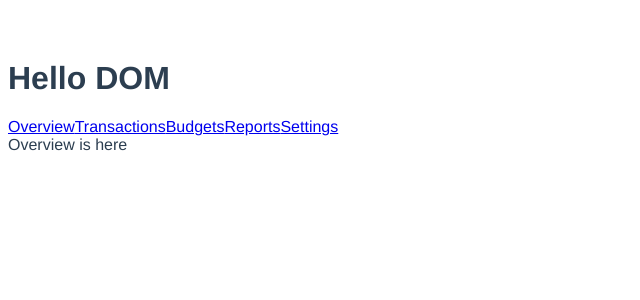
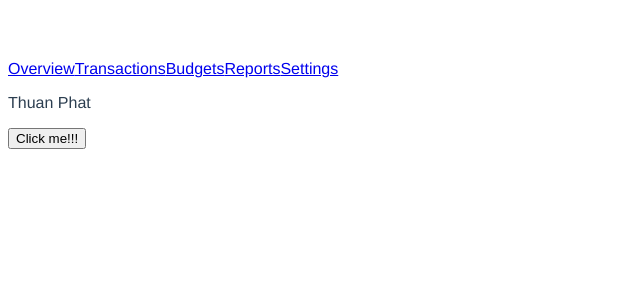
Before and after one commit to thuanphatt/learn-vue-router, a Vue app: page / in a window 1280 px wide. Shown: the top 300 px of the page, without its empty margins (0-640 px from the left). Built offline with nearby package versions, Linux system fonts and the light colour scheme; the HTML template or start-up script is replaced by a standard one.

Commit message:
learn more about composion API in vue3

```diff
--- a/src/App.vue
+++ b/src/App.vue
@@ -1,5 +1,4 @@
 <template>
-  <h1>Hello DOM</h1>
   <base-nav />
   <router-view />
 </template>
--- a/src/pages/HomePage.vue
+++ b/src/pages/HomePage.vue
@@ -1,7 +1,21 @@
 <template lang="">
-  <div>Overview is here</div>
+  <p>{{ fullName }}</p>
+  <button @click="onChangeSomeThing">Click me!!!</button>
 </template>
 <script>
-export default {};
+import { ref } from "vue";
+export default {
+  setup() {
+    const fullName = ref("Thuan Phat");
+    function onChangeSomeThing() {
+      console.log("running onChangeSomeThing");
+      fullName.value = "Da Thay Doi";
+    }
+    return {
+      fullName,
+      onChangeSomeThing,
+    };
+  },
+};
 </script>
 <style lang=""></style>
--- a/src/pages/TransactionPage.vue
+++ b/src/pages/TransactionPage.vue
@@ -1,5 +1,5 @@
 <template lang="">
-  <div>Transactons is here</div>
+  <div v-if="transactions.length">
     <div class="item" v-for="transaction in transactions" :key="transaction.id">
       <router-link
         :to="{
@@ -10,6 +10,8 @@
       >
       <p>Price: {{ transaction.price }}</p>
     </div>
+  </div>
+  <div v-else>Transaction Loading ...</div>
 </template>
 <script>
 export default {
```
Lines whose indentation alone changed are shown as unchanged.
